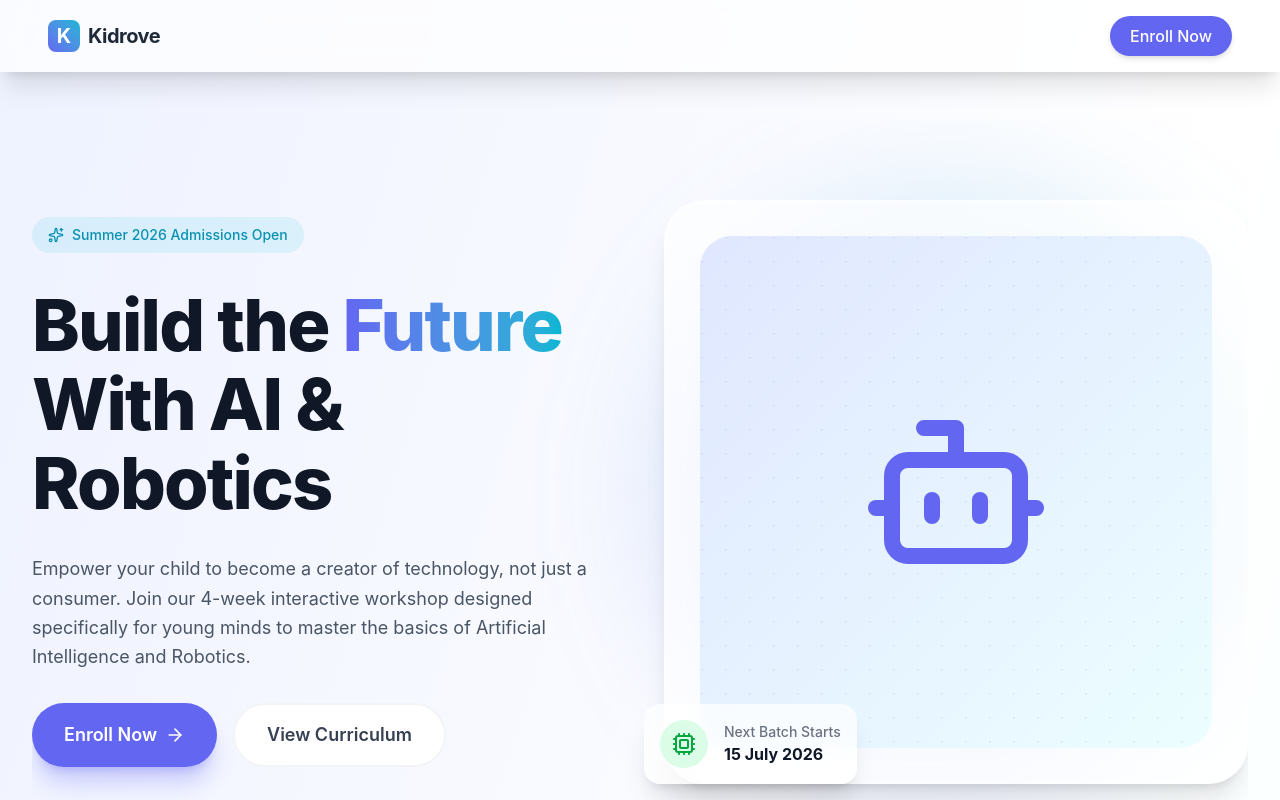
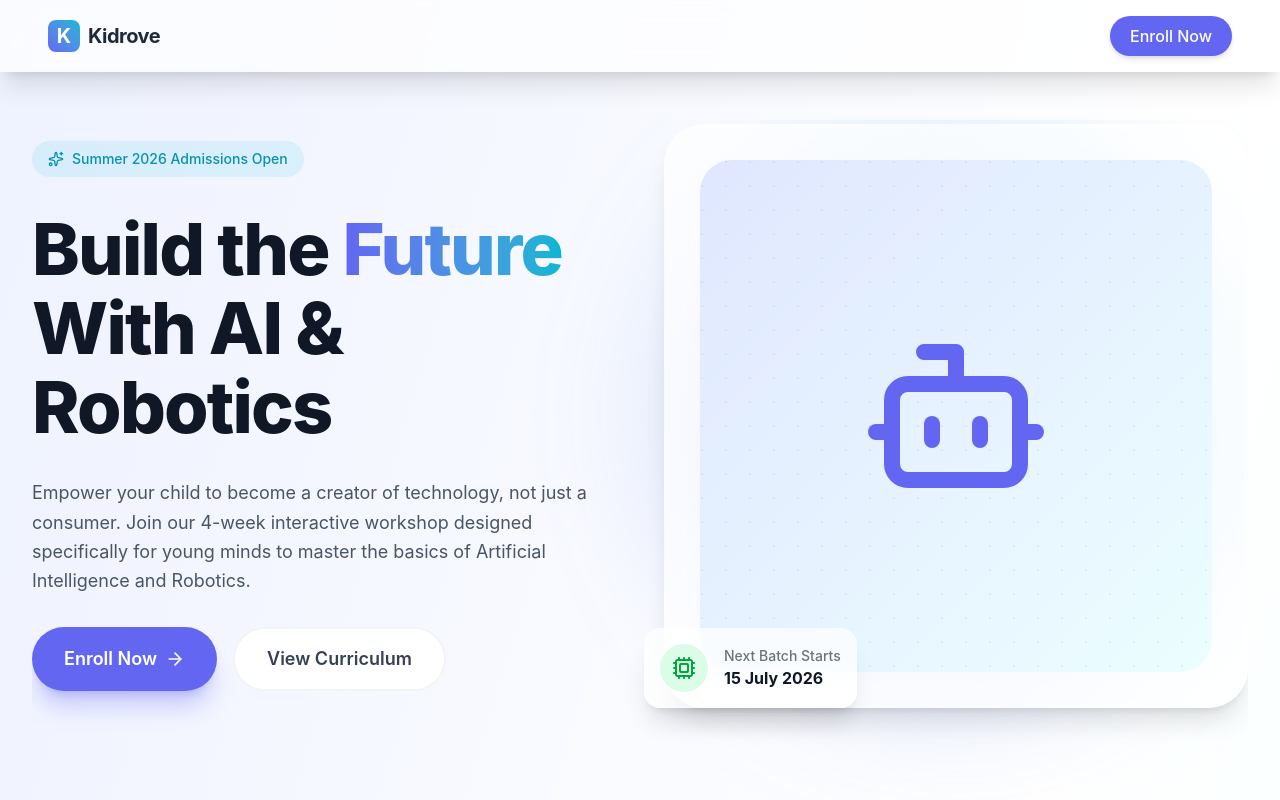
Before and after one commit to Piyush-Singh-01/Workshop, a React (Vite) app in the folder frontend/: page / in a window 1280 px wide. Shown: the top 800 px of the page. Built offline with nearby package versions, Linux system fonts and the light colour scheme.

Commit message:
Update Hero.jsx

```diff
--- a/frontend/src/components/Hero.jsx
+++ b/frontend/src/components/Hero.jsx
@@ -4,7 +4,7 @@ import { ArrowRight, Bot, Cpu, Sparkles } from 'lucide-react';
 
 const Hero = () => {
   return (
-    <section className="relative pt-10 pb-20 lg:pt-20 lg:pb-28 overflow-hidden">
+    <section className="relative pt-10 pb-20 lg:pt-1 lg:pb-28 overflow-hidden">
       <div className="grid lg:grid-cols-2 gap-12 items-center">
         <motion.div
           initial={{ opacity: 0, x: -50 }}
```
